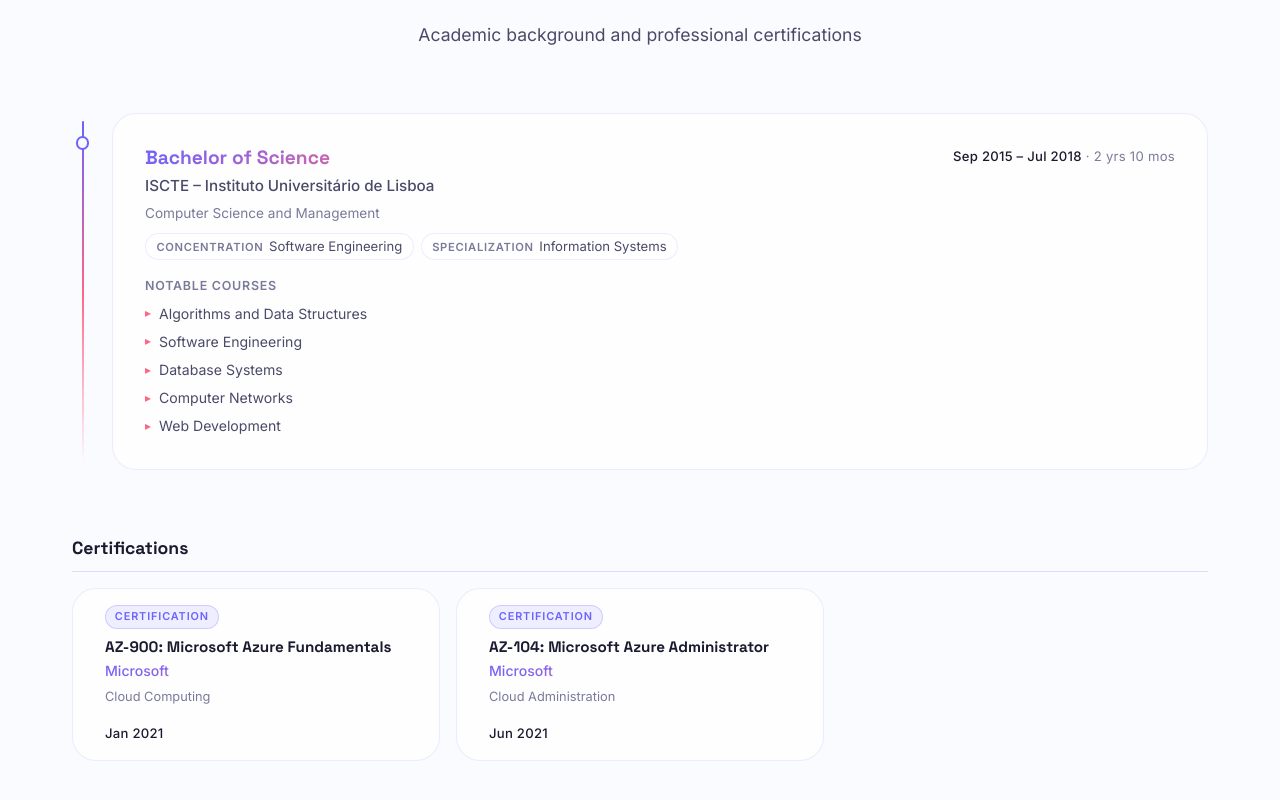
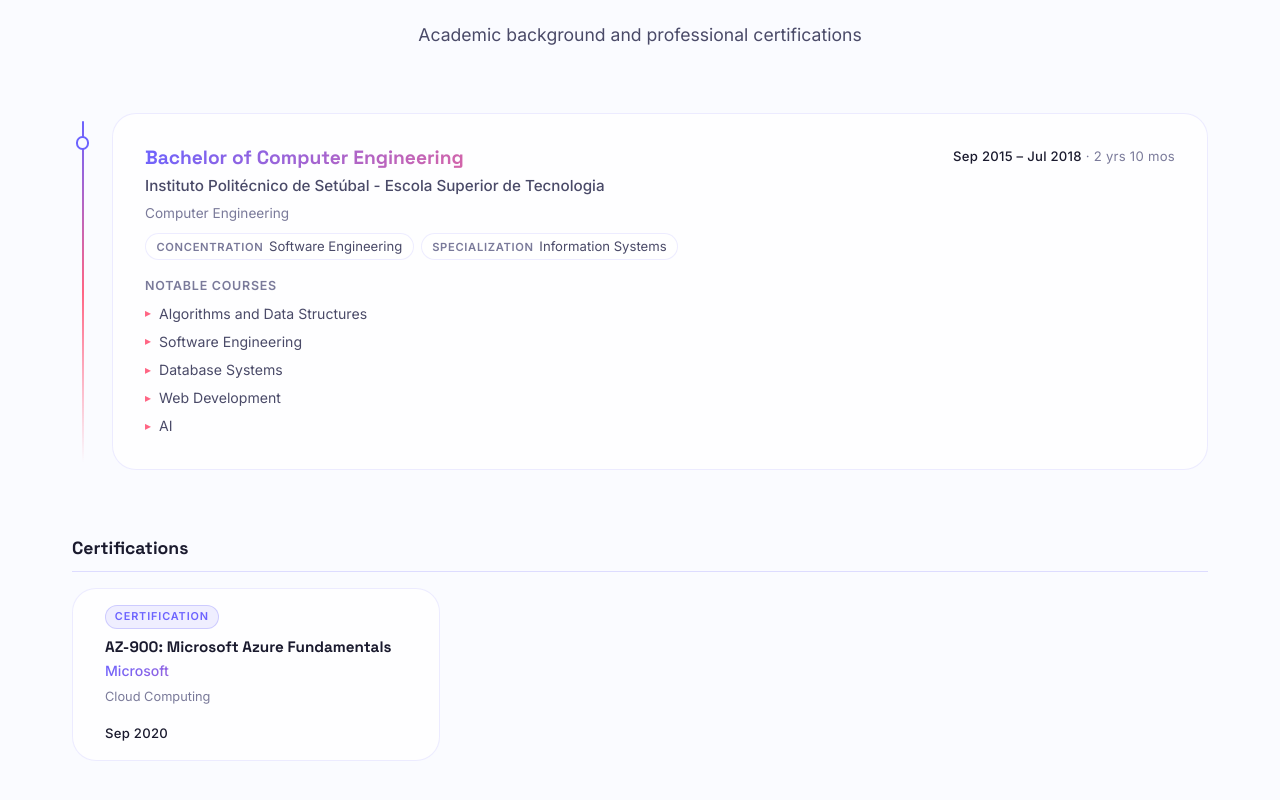
Before and after one commit to kabenz/portfolio, a React (Vite) app: page / in a window 1280 px wide. Shown: the part 6334-7134 px from the top of the page. Built offline with nearby package versions, Linux system fonts and the light colour scheme.

Commit message:
fix: 🐛 certifications and course

```diff
--- a/src/data/education.js
+++ b/src/data/education.js
@@ -3,10 +3,10 @@
 /** @type {EducationItem[]} */
 export const educationItems = [
   {
-    id: 'iscte-computer-science',
-    institution: 'ISCTE – Instituto Universitário de Lisboa',
-    degree: 'Bachelor of Science',
-    field: 'Computer Science and Management',
+    id: 'ips-est-computer-science',
+    institution: 'Instituto Politécnico de Setúbal - Escola Superior de Tecnologia',
+    degree: 'Bachelor of Computer Engineering',
+    field: 'Computer Engineering',
     startDate: 'Sep 2015',
     endDate: 'Jul 2018',
     concentration: 'Software Engineering',
@@ -15,8 +15,8 @@ export const educationItems = [
       'Algorithms and Data Structures',
       'Software Engineering',
       'Database Systems',
-      'Computer Networks',
       'Web Development',
+      'AI'
     ],
   },
 ]
@@ -28,13 +28,6 @@ export const certifications = [
     name: 'AZ-900: Microsoft Azure Fundamentals',
     issuer: 'Microsoft',
     field: 'Cloud Computing',
-    date: 'Jan 2021',
-  },
-  {
-    id: 'microsoft-az104',
-    name: 'AZ-104: Microsoft Azure Administrator',
-    issuer: 'Microsoft',
-    field: 'Cloud Administration',
-    date: 'Jun 2021',
+    date: 'Sep 2020',
   },
 ]
```
